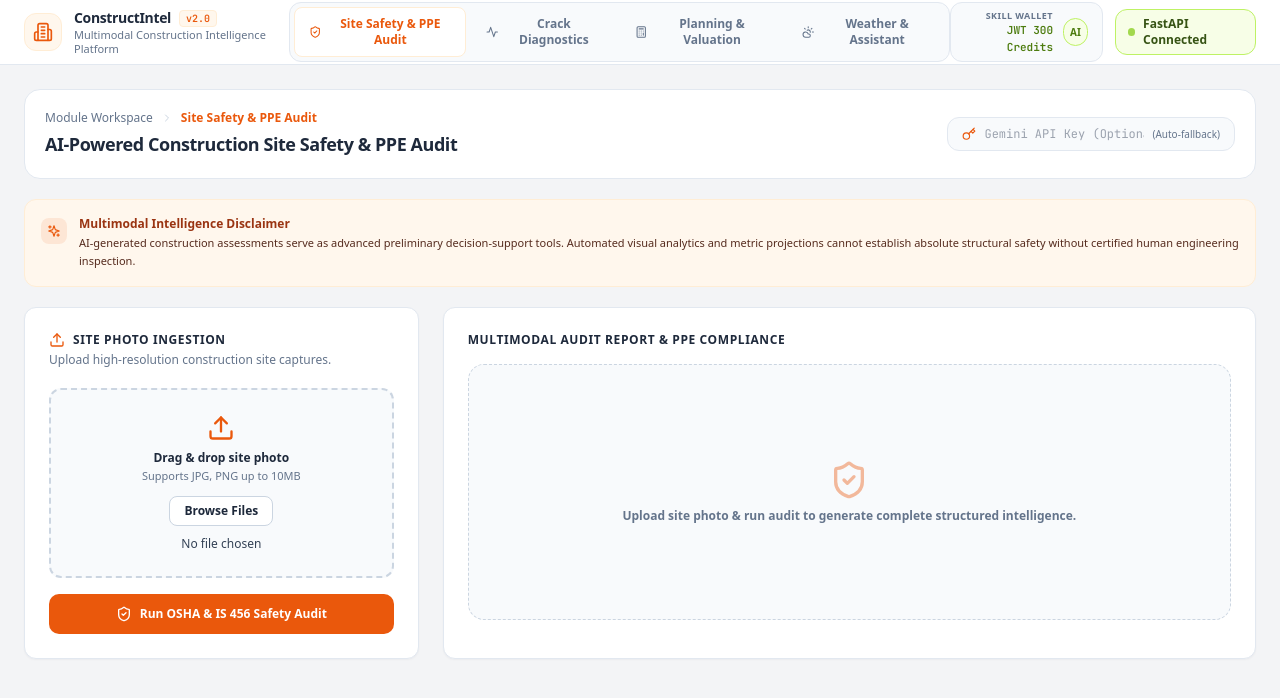
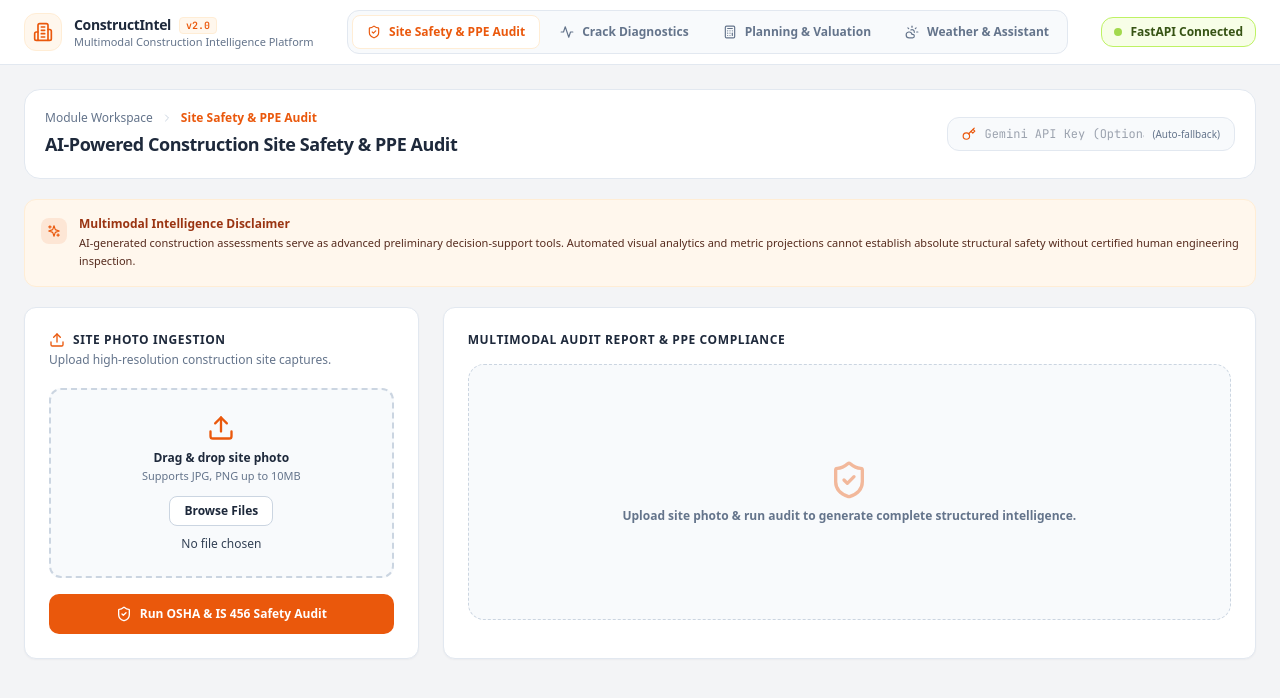
Before and after one commit to Akshgit17/Multimodal-Construction-Intelligence-Platform, a React (Vite) app in the folder frontend/: page / in a window 1280 px wide. Shown: the top 698 px of the page. Built offline with nearby package versions, Linux system fonts and the light colour scheme.

Commit message:
fix(ui): remove skillwallet credits section and polish header layout

```diff
--- a/frontend/src/App.jsx
+++ b/frontend/src/App.jsx
@@ -221,18 +221,8 @@ export default function App() {
             })}
           </nav>
 
-          {/* Right Action / Skill Wallet Profile */}
+          {/* Right Action Profile */}
           <div className="flex items-center gap-3">
-            <div className="hidden lg:flex items-center gap-2.5 bg-[#F8FAFC] px-3.5 py-1.5 rounded-xl border border-[#E2E8F0]">
-              <div className="flex flex-col text-right">
-                <span className="text-[9px] text-[#64748B] font-bold uppercase tracking-wider">Skill Wallet</span>
-                <span className="text-[11px] font-mono font-bold text-[#4D7C0F]">JWT 300 Credits</span>
-              </div>
-              <div className="w-7 h-7 rounded-full bg-[#F7FEE7] border border-[#BEF264] flex items-center justify-center text-[#4D7C0F] font-bold text-[10px]">
-                AI
-              </div>
-            </div>
-
             <div className="flex items-center gap-2 bg-[#F7FEE7] border border-[#BEF264] px-3 py-1.5 rounded-xl text-xs font-semibold text-[#365314]">
               <span className="w-2 h-2 rounded-full bg-[#84CC16] animate-pulse"></span>
               <span>FastAPI Connected</span>
```
